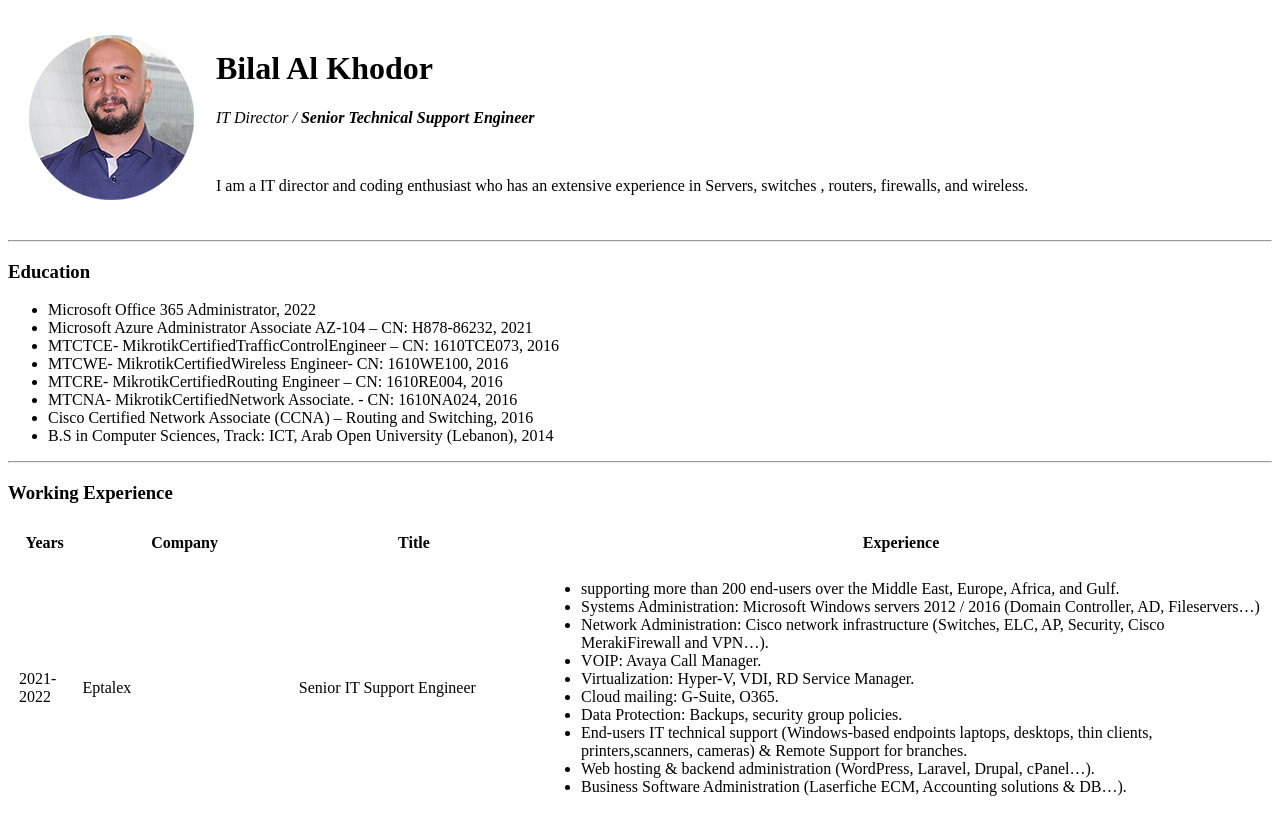
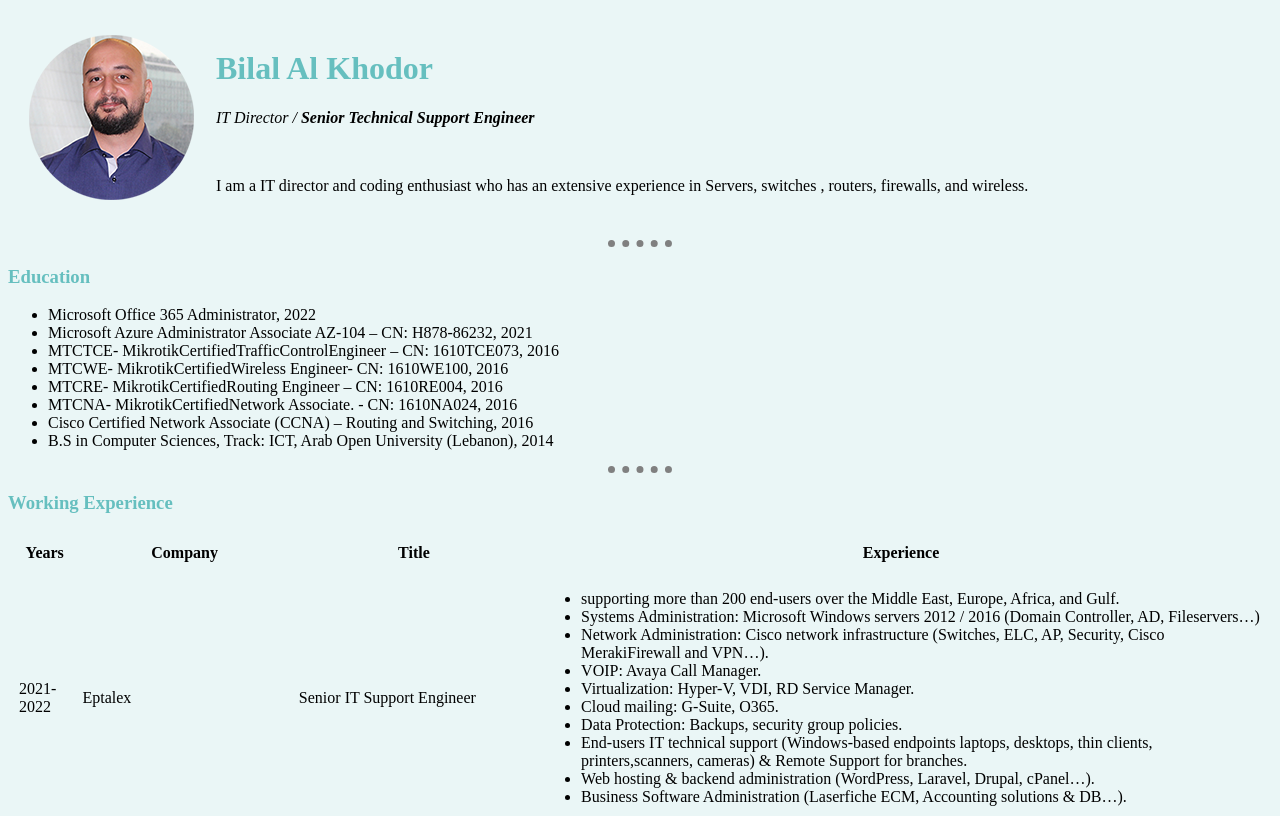
Before and after one commit to maxikovo/CV, a plain HTML site: page index.html in a window 1280 px wide. Shown: the top 816 px of the page. Drawn offline with Linux system fonts and the light colour scheme.

Commit message:
Add files via upload

```diff
--- /dev/null
+++ b/css/styles.css
@@ -0,0 +1,19 @@
+body {
+background-color: #EAF6F6;
+}
+
+hr {
+  border-style:none;
+  border-top-style: dotted ;
+  border-color: grey;
+  border-width: 7px;
+  width: 5%;
+}
+
+h3 {
+  color: #66BFBF;
+}
+
+h1 {
+  color:#66BFBF;
+}
--- a/index.html
+++ b/index.html
@@ -4,13 +4,15 @@
 <head>
   <meta charset="utf-8">
   <title>Bilal`s Personal Site</title>
+<link rel="stylesheet" href="css/styles.css">
+
 </head>
 
 <body>
   <table cellspacing="20">
     <tr>
       <td><a href="https://www.linkedin.com/in/bilal-alkhodor/">
-          <img src="images/bada2.png" width="100%" height="100%" alt="bilal al khodor profile photo"></a></td>
+          <img src="images/bada2.png" alt="bilal al khodor profile photo"></a></td>
       <td>
         <h1>Bilal Al Khodor</h1>
         <p><em>IT Director / <strong>Senior Technical Support Engineer</strong></em></p>
```
Also changed, not shown: contact-me.html (+1 -0 lines), hobbies.html (+1 -0 lines).
